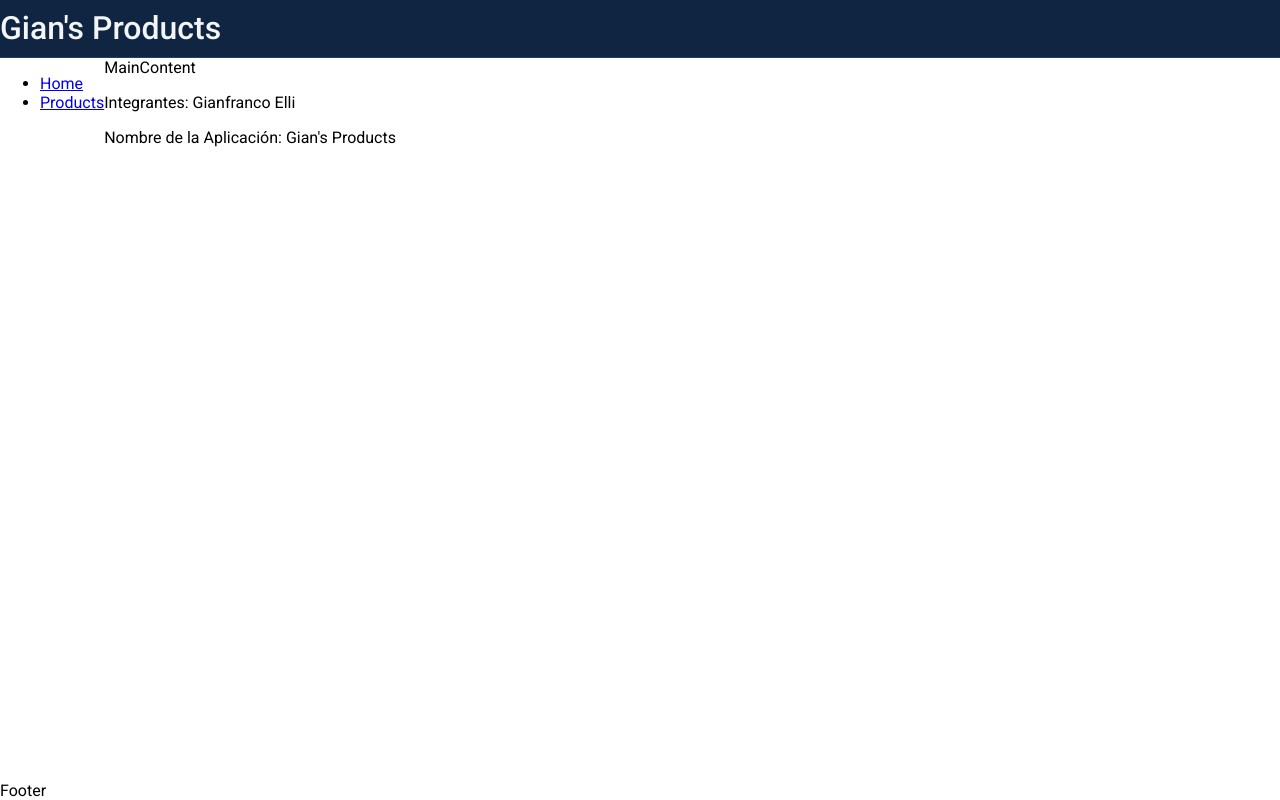
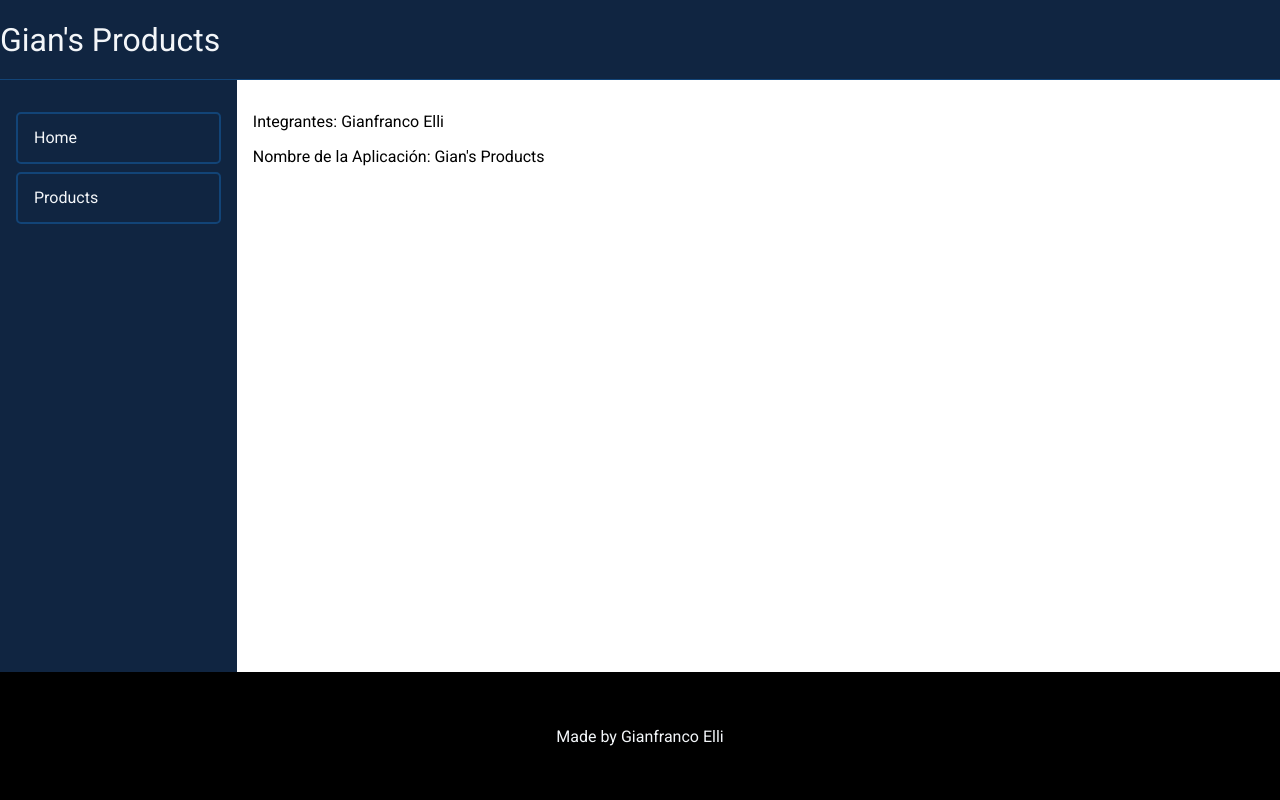
Before and after one commit to GianElli99/mcga-exam-2, a React (Create React App) app: page / in a window 1280 px wide. Built offline with nearby package versions, Linux system fonts and the light colour scheme.

Commit message:
styles in layout added

```diff
--- a/src/components/layouts/MainLayout.jsx
+++ b/src/components/layouts/MainLayout.jsx
@@ -12,7 +12,7 @@ export const MainLayout = () => {
       <Header />
       <div className={styles.navAndContentWrapper}>
         <NavBar />
-        <MainContent layoutStyles={styles.mainContent}>
+        <MainContent>
           <Outlet />
         </MainContent>
       </div>
--- a/src/components/layouts/MainLayout.module.css
+++ b/src/components/layouts/MainLayout.module.css
@@ -1,14 +1,11 @@
 .navAndContentWrapper {
   display: flex;
-  height: 100%;
+  flex-grow: 1;
 }
 .wrapper {
-  height: 100%;
+  min-height: 100vh;
 
   display: flex;
   flex-direction: column;
   justify-content: space-between;
 }
-.mainContent {
-  height: 100%;
-}
--- a/src/components/ui/Footer.jsx
+++ b/src/components/ui/Footer.jsx
@@ -1,5 +1,10 @@
 import React from 'react';
+import styles from './Footer.module.css';
 
 export const Footer = () => {
-  return <div>Footer</div>;
+  return (
+    <div className={styles.wrapper}>
+      <p>Made by Gianfranco Elli</p>
+    </div>
+  );
 };
--- /dev/null
+++ b/src/components/ui/Footer.module.css
@@ -0,0 +1,8 @@
+.wrapper {
+  display: flex;
+  align-items: center;
+  justify-content: center;
+  height: 8rem;
+  background-color: black;
+  color: var(--light-color);
+}
--- a/src/components/ui/Header.module.css
+++ b/src/components/ui/Header.module.css
@@ -2,14 +2,14 @@
   margin: 0;
 
   font-size: 2rem;
-  font-weight: 500;
+  font-weight: 400;
   color: var(--light-color);
 }
 .wrapper {
   display: flex;
   align-items: center;
   box-sizing: border-box;
-  height: 4rem;
+  height: 5rem;
   border-bottom: 1px solid var(--nav-item-border-color);
   background-color: var(--secondary-bg-color);
 }
--- a/src/components/ui/MainContent.jsx
+++ b/src/components/ui/MainContent.jsx
@@ -1,11 +1,11 @@
 import React from 'react';
 import PropTypes from 'prop-types';
+import styles from './MainContent.module.css';
 
-export const MainContent = ({ children, layoutStyles }) => {
-  return <main className={layoutStyles}>MainContent{children}</main>;
+export const MainContent = ({ children }) => {
+  return <main className={styles.mainContent}>{children}</main>;
 };
 
 MainContent.propTypes = {
   children: PropTypes.object.isRequired,
-  layoutStyles: PropTypes.string,
 };
--- /dev/null
+++ b/src/components/ui/MainContent.module.css
@@ -0,0 +1,3 @@
+.mainContent {
+  padding: 1rem;
+}
--- a/src/components/ui/NavBar.jsx
+++ b/src/components/ui/NavBar.jsx
@@ -1,10 +1,11 @@
 import React from 'react';
 import { Link } from 'react-router-dom';
+import styles from './NavBar.module.css';
 
 export const NavBar = () => {
   return (
-    <nav>
-      <ul>
+    <nav className={styles.navBar}>
+      <ul className={styles.list}>
         <li>
           <Link to="..">Home</Link>
         </li>
--- /dev/null
+++ b/src/components/ui/NavBar.module.css
@@ -0,0 +1,29 @@
+.navBar {
+  width: 16%;
+  padding: 1rem;
+
+  background-color: var(--secondary-bg-color);
+}
+.list {
+  list-style: none;
+  padding: 0;
+}
+.list li {
+  margin-top: 0.5rem;
+  height: 3rem;
+  border: 2px solid var(--nav-item-border-color);
+  border-radius: 5px;
+}
+.list li:hover {
+  background-color: var(--nav-item-border-color);
+}
+.list a {
+  display: block;
+
+  padding-left: 1rem;
+  height: 100%;
+
+  line-height: 3rem;
+  color: var(--light-color);
+  text-decoration: none;
+}
--- a/src/index.css
+++ b/src/index.css
@@ -13,5 +13,5 @@ body {
   min-height: 100vh;
 }
 #root {
-  height: 100vh;
+  min-height: 100vh;
 }
--- a/src/routers/MainRouter.jsx
+++ b/src/routers/MainRouter.jsx
@@ -16,7 +16,6 @@ export const MainRouter = () => {
           <Route path="*" element={<NotFoundScreen />} />
           <Route index element={<HomeScreen />} />
         </Route>
-        <Route index element={<NotFoundScreen />} />
       </Routes>
     </BrowserRouter>
   );
--- a/src/theme/Theme.js
+++ b/src/theme/Theme.js
@@ -2,8 +2,8 @@ import { createTheme } from '@mui/material/styles';
 
 export const theme = createTheme({
   palette: {
-    primary: { main: '#102541' },
-    secondary: { main: '#003060' },
+    primary: { main: '#ffd740' },
+    secondary: { main: '#102541' },
   },
   components: {
     MuiButton: {
```
